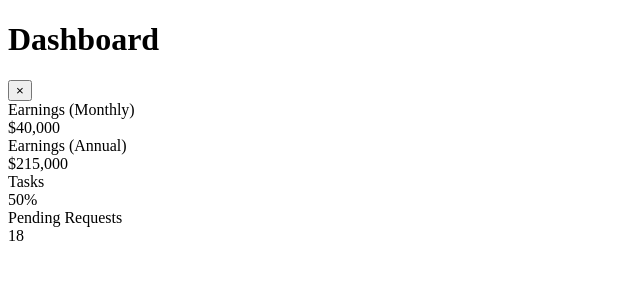
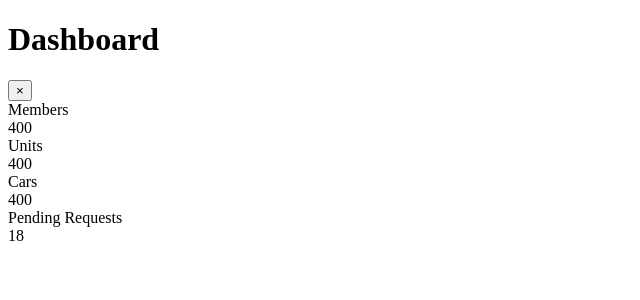
Before and after one commit to monddiestro/chai, a PHP site: the page made by application/views/dashboard.php in a window 1280 px wide. Shown: the top 300 px of the page, without its empty margins (0-640 px from the left). Run offline with PHP 8.4, Linux system fonts and the light colour scheme; the template is opened without the code that fills it, so the values that code supplies are empty.

Commit message:
dashboard cards

```diff
--- a/application/views/dashboard.php
+++ b/application/views/dashboard.php
@@ -32,11 +32,11 @@
                 <div class="card-body">
                     <div class="row no-gutters align-items-center">
                         <div class="col mr-2">
-                            <div class="text-xs font-weight-bold text-primary text-uppercase mb-1">Earnings (Monthly)</div>
-                            <div class="h5 mb-0 font-weight-bold text-gray-800">$40,000</div>
+                            <div class="text-xs font-weight-bold text-primary text-uppercase mb-1">Members</div>
+                            <div class="h5 mb-0 font-weight-bold text-gray-800">400</div>
                         </div>
                         <div class="col-auto">
-                        <i class="fas fa-calendar fa-2x text-gray-300"></i>
+                        <i class="fas fa-users fa-2x text-gray-300"></i>
                         </div>
                     </div>
                 </div>
@@ -49,11 +49,11 @@
                 <div class="card-body">
                     <div class="row no-gutters align-items-center">
                         <div class="col mr-2">
-                            <div class="text-xs font-weight-bold text-success text-uppercase mb-1">Earnings (Annual)</div>
-                            <div class="h5 mb-0 font-weight-bold text-gray-800">$215,000</div>
+                            <div class="text-xs font-weight-bold text-success text-uppercase mb-1">Units</div>
+                            <div class="h5 mb-0 font-weight-bold text-gray-800">400</div>
                         </div>
                         <div class="col-auto">
-                            <i class="fas fa-dollar-sign fa-2x text-gray-300"></i>
+                            <i class="fas fa-home fa-2x text-gray-300"></i>
                         </div>
                     </div>
                 </div>
@@ -66,20 +66,11 @@
                 <div class="card-body">
                     <div class="row no-gutters align-items-center">
                         <div class="col mr-2">
-                            <div class="text-xs font-weight-bold text-info text-uppercase mb-1">Tasks</div>
-                            <div class="row no-gutters align-items-center">
-                                <div class="col-auto">
-                                    <div class="h5 mb-0 mr-3 font-weight-bold text-gray-800">50%</div>
-                                </div>
-                                <div class="col">
-                                    <div class="progress progress-sm mr-2">
-                                        <div class="progress-bar bg-info" role="progressbar" style="width: 50%" aria-valuenow="50" aria-valuemin="0" aria-valuemax="100"></div>
-                                    </div>
-                                </div>
-                            </div>
+                            <div class="text-xs font-weight-bold text-info text-uppercase mb-1">Cars</div>
+                            <div class="h5 mb-0 font-weight-bold text-gray-800">400</div>
                         </div>
                         <div class="col-auto">
-                            <i class="fas fa-clipboard-list fa-2x text-gray-300"></i>
+                            <i class="fas fa-car-side fa-2x text-gray-300"></i>
                         </div>
                     </div>
                 </div>
```
